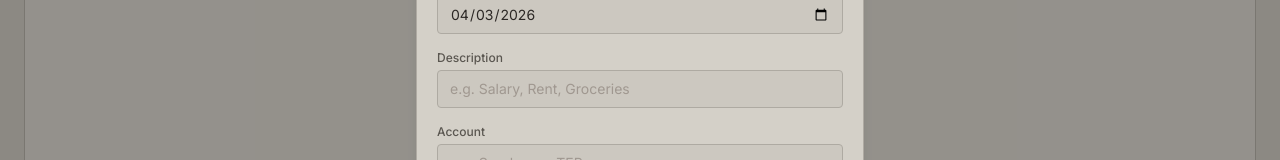
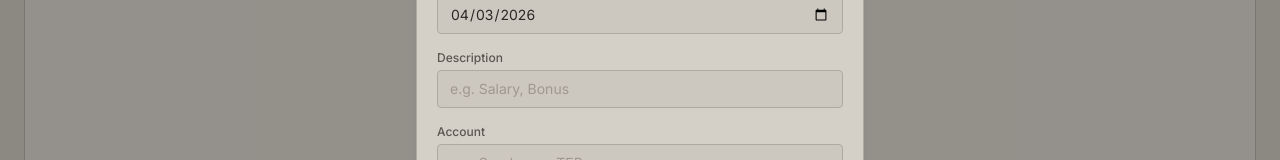
Before and after one commit to berkecyln/sagi-ledger-web, a React (Vite) app: page / in a window 1280 px wide. Both pictures are taken after a click on the button "Add Income". Shown: the part 358-518 px from the top of the page. Built offline with nearby package versions, Linux system fonts and the light colour scheme.

Commit message:
fix: make description labels delete/add

```diff
--- a/src/components/CreatableSelect.tsx
+++ b/src/components/CreatableSelect.tsx
@@ -1,4 +1,5 @@
 import { useState, useRef, useEffect } from 'react';
+import { X } from 'lucide-react';
 
 interface Props {
   value: string;
@@ -6,9 +7,11 @@ interface Props {
   options: string[];
   placeholder?: string;
   id?: string;
+  onCreate?: (val: string) => void; // called only when the Create row is clicked
+  onDelete?: (val: string) => void; // enables the cross on saved descriptions
 }
 
-export default function CreatableSelect({ value, onChange, options, placeholder, id }: Props) {
+export default function CreatableSelect({ value, onChange, options, placeholder, id, onCreate, onDelete }: Props) {
   const [open, setOpen] = useState(false);
   const [query, setQuery] = useState(value);
   const ref = useRef<HTMLDivElement>(null);
@@ -38,6 +41,18 @@ export default function CreatableSelect({ value, onChange, options, placeholder,
     setOpen(false);
   }
 
+  // Create row
+  function create(val: string) {
+    onCreate?.(val.trim());
+    select(val.trim());
+  }
+
+  function remove(e: React.MouseEvent, val: string) {
+    e.preventDefault();
+    e.stopPropagation();
+    onDelete?.(val);
+  }
+
   return (
     <div ref={ref} className="relative">
       <input
@@ -54,23 +69,34 @@ export default function CreatableSelect({ value, onChange, options, placeholder,
         }}
         onFocus={() => setOpen(true)}
       />
-      {open && (filtered.length > 0 || (query && !options.includes(query))) && (
+      {open && (filtered.length > 0 || (query.trim() && !options.includes(query.trim()))) && (
         <ul className="absolute z-50 w-full mt-1 bg-card border border-stroke rounded shadow-lg max-h-40 overflow-y-auto">
           {filtered.map((o) => (
             <li
               key={o}
               onMouseDown={() => select(o)}
-              className="px-3 py-2 text-sm text-ink cursor-pointer hover:bg-thead"
+              className="group flex items-center justify-between gap-2 px-3 py-2 text-sm text-ink cursor-pointer hover:bg-thead"
             >
-              {o}
+              <span className="truncate">{o}</span>
+              {onDelete && (
+                <button
+                  type="button"
+                  onMouseDown={(e) => remove(e, o)}
+                  className="flex-shrink-0 text-ink-ghost opacity-0 group-hover:opacity-100 hover:text-danger transition-all"
+                  aria-label={`Remove ${o}`}
+                  title="Remove label"
+                >
+                  <X size={13} />
+                </button>
+              )}
             </li>
           ))}
-          {query && !options.includes(query) && (
+          {query.trim() && !options.includes(query.trim()) && (
             <li
-              onMouseDown={() => select(query)}
+              onMouseDown={() => create(query)}
               className="px-3 py-2 text-sm cursor-pointer hover:bg-thead text-accent italic"
             >
-              Create "{query}"
+              Create "{query.trim()}"
             </li>
           )}
         </ul>
--- a/src/components/TransactionModal.tsx
+++ b/src/components/TransactionModal.tsx
@@ -1,7 +1,7 @@
 import { useState } from 'react';
 import { X, Check } from 'lucide-react';
 import { useStore } from '../store';
-import { getUniqueAccounts, getUniqueDescriptions } from '../utils/aggregations';
+import { getUniqueAccounts } from '../utils/aggregations';
 import { ACCOUNT_PALETTE } from '../utils/colors';
 import CreatableSelect from './CreatableSelect';
 import type { Transaction, TransactionType } from '../types';
@@ -18,7 +18,7 @@ function todayStr(): string {
 }
 
 export default function TransactionModal({ type, onClose, editTransaction, isTemplate = false }: Props) {
-  const { months, accountColors, setAccountColor, addTransaction, updateTransaction, addTemplateItem, updateTemplateItem } = useStore();
+  const { months, accountColors, descriptions, setAccountColor, addDescription, deleteDescription, addTransaction, updateTransaction, addTemplateItem, updateTemplateItem } = useStore();
 
   const isEdit = !!editTransaction;
 
@@ -28,7 +28,6 @@ export default function TransactionModal({ type, onClose, editTransaction, isTem
   const [description, setDescription] = useState(editTransaction?.description ?? '');
   const [account, setAccount] = useState(editTransaction?.account ?? '');
 
-  const allDescriptions = getUniqueDescriptions(months);
   const allAccounts = getUniqueAccounts(months);
 
   const currentColor = account ? accountColors[account] : undefined;
@@ -97,7 +96,15 @@ export default function TransactionModal({ type, onClose, editTransaction, isTem
 
           <div>
             <label htmlFor="description" className="block text-xs font-medium text-ink-muted mb-1">Description</label>
-            <CreatableSelect id="description" value={description} onChange={setDescription} options={allDescriptions} placeholder="e.g. Salary, Rent, Groceries" />
+            <CreatableSelect
+              id="description"
+              value={description}
+              onChange={setDescription}
+              options={descriptions[type]}
+              onCreate={(label) => addDescription(type, label)}
+              onDelete={(label) => deleteDescription(type, label)}
+              placeholder={type === 'INCOME' ? 'e.g. Salary, Bonus' : 'e.g. Rent, Groceries'}
+            />
           </div>
 
           <div>
--- a/src/store.ts
+++ b/src/store.ts
@@ -38,6 +38,46 @@ function recalculateMonthlyBalances(
   return monthlyBalances;
 }
 
+type DescriptionLists = Record<TransactionType, string[]>;
+
+type PersistedState = {
+  template?: Transaction[];
+  months?: Record<string, Transaction[]>;
+  descriptions?: string[] | DescriptionLists;
+};
+
+// Description list migration from old logic
+function collectDescriptions(
+  state: PersistedState,
+  legacy: string[],
+): DescriptionLists {
+  const lists: DescriptionLists = { INCOME: [], EXPENSE: [] };
+  const all = [
+    ...Object.values(state.months ?? {}).flat(),
+    ...(state.template ?? []),
+  ];
+
+  // Labels in use, grouped by type
+  for (const tx of all) {
+    const label = tx.description?.trim();
+    if (label && !lists[tx.type].includes(label)) lists[tx.type].push(label);
+  }
+
+  // Untyped labels from the old flat list
+  for (const label of legacy) {
+    const clean = label.trim();
+    if (!clean) continue;
+    if (!lists.INCOME.includes(clean) && !lists.EXPENSE.includes(clean)) {
+      lists.INCOME.push(clean);
+      lists.EXPENSE.push(clean);
+    }
+  }
+
+  lists.INCOME.sort();
+  lists.EXPENSE.sort();
+  return lists;
+}
+
 interface StoreState {
   template: Transaction[];
   months: Record<string, Transaction[]>;
@@ -45,6 +85,7 @@ interface StoreState {
   accountColors: Record<string, string>; // account name → hex color
   monthlyBalances: Record<string, Record<string, number>>;
   baseAccountBalances: Record<string, number>;
+  descriptions: DescriptionLists; // user-curated labels per type, only grow on explicit create
 
   setActiveMonth: (key: string) => void;
   applyTemplateToMonth: () => void;
@@ -59,6 +100,8 @@ interface StoreState {
   ) => void;
   setAccountColor: (account: string, color: string) => void;
   setBaseAccountBalance: (account: string, amount: number) => void;
+  addDescription: (type: TransactionType, label: string) => void;
+  deleteDescription: (type: TransactionType, label: string) => void;
 }
 
 export const useStore = create<StoreState>()(
@@ -70,6 +113,7 @@ export const useStore = create<StoreState>()(
       accountColors: {},
       monthlyBalances: {},
       baseAccountBalances: {},
+      descriptions: { INCOME: [], EXPENSE: [] },
 
       setActiveMonth: (key) => {
         set((s) => ({
@@ -184,16 +228,55 @@ export const useStore = create<StoreState>()(
           baseAccountBalances: { ...s.baseAccountBalances, [account]: amount },
         }));
       },
+
+      // Add label to the suggestion list of its type
+      addDescription: (type, label) => {
+        const clean = label.trim();
+        if (!clean) return;
+        set((s) =>
+          s.descriptions[type].includes(clean)
+            ? s
+            : {
+                descriptions: {
+                  ...s.descriptions,
+                  [type]: [...s.descriptions[type], clean].sort(),
+                },
+              },
+        );
+      },
+
+      // Removes the label from the suggestion list only, transactions keep descriptions intact.
+      deleteDescription: (type, label) => {
+        set((s) => ({
+          descriptions: {
+            ...s.descriptions,
+            [type]: s.descriptions[type].filter((d) => d !== label),
+          },
+        }));
+      },
     }),
     {
       name: "sagi-storage",
+      version: 2,
       partialize: (s) => ({
         template: s.template,
         months: s.months,
         accountColors: s.accountColors,
         monthlyBalances: s.monthlyBalances,
         baseAccountBalances: s.baseAccountBalances,
+        descriptions: s.descriptions,
       }),
+      // migrattion starter for the descriptions list
+      migrate: (persisted, version) => {
+        const state = persisted as PersistedState;
+        if (version < 2) {
+          const legacy = Array.isArray(state.descriptions)
+            ? state.descriptions
+            : [];
+          state.descriptions = collectDescriptions(state, legacy);
+        }
+        return state;
+      },
     },
   ),
 );
```
Also changed, not shown: 3 other files (tests, documents, lock files or other folders).
